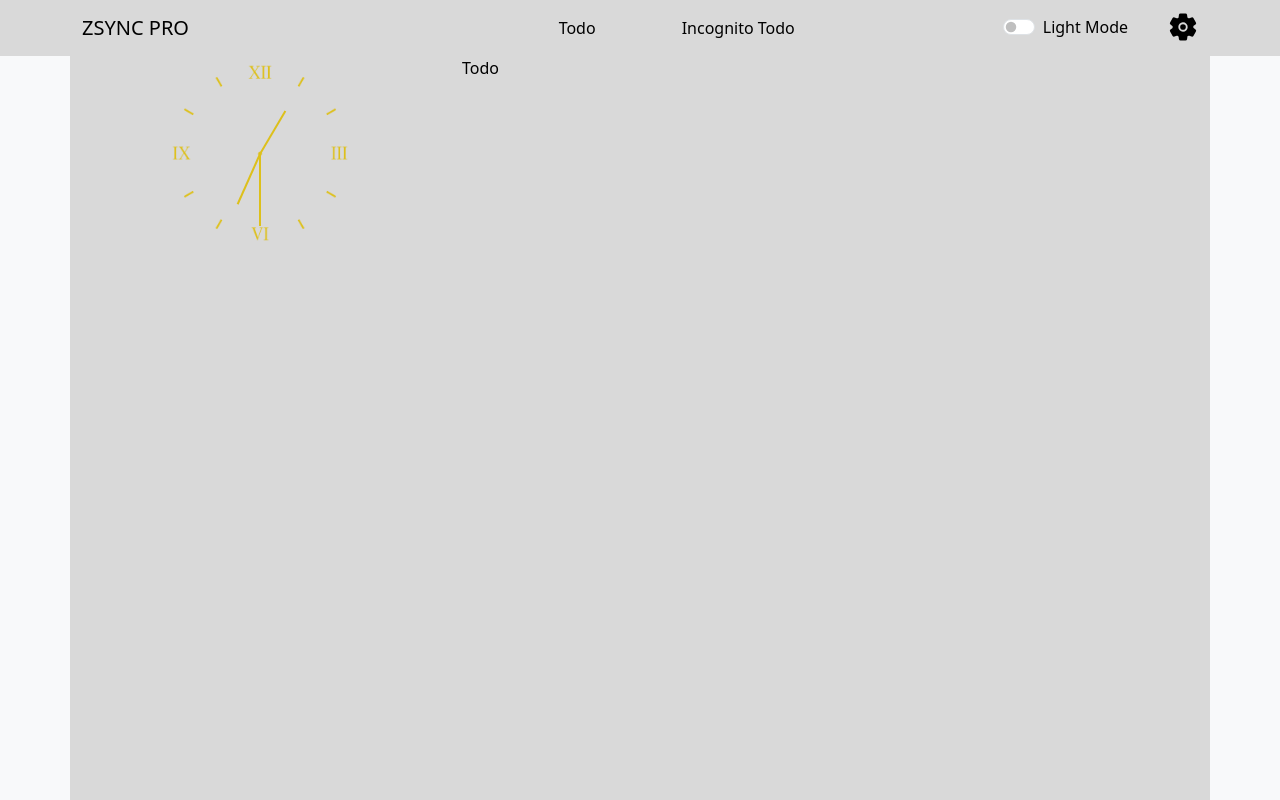
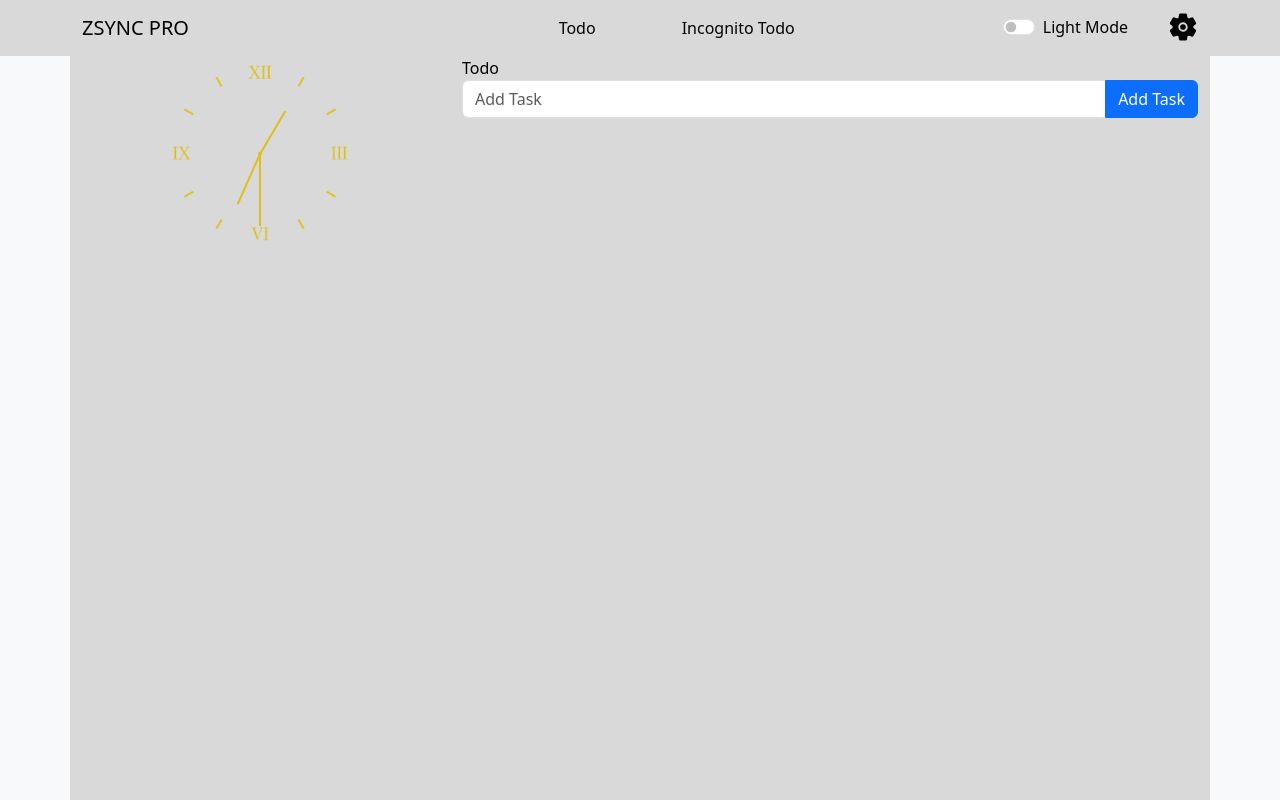
Before and after one commit to AakashGaur03/ZSYNC_PRO, a React (Vite) app: page / in a window 1280 px wide. Built offline with nearby package versions, Linux system fonts and the light colour scheme.

Commit message:
Working on Todo

```diff
--- a/src/components/Todo.jsx
+++ b/src/components/Todo.jsx
@@ -1,9 +1,51 @@
-import React from 'react'
+import React, { useState } from "react";
+import { Button, Form, InputGroup } from "react-bootstrap";
+import { FaTrash } from "react-icons/fa6";
+import { FaEdit } from "react-icons/fa";
 
 const Todo = () => {
+  const [newTask, setNewTask] = useState("");
+  const [tasks, setTasks] = useState([]);
+  const addTask = () => {
+    if (newTask.trim() !== "") {
+      setTasks([...tasks, { id: Date.now(), text: newTask, status: false }]);
+    }
+    setNewTask("");
+  };
   return (
-    <div>Todo</div>
-  )
-}
+    <>
+      <div>Todo</div>
+      <InputGroup className="mb-3">
+        <Form.Control
+          type="text"
+          value={newTask}
+          onChange={(e) => {
+            setNewTask(e.target.value);
+          }}
+          placeholder="Add Task"
+          aria-label=""
+          aria-describedby="addTask"
+        />
+        <Button variant="primary" id="" onClick={addTask}>
+          Add Task
+        </Button>
+      </InputGroup>
+      <div>{newTask}</div>
+      <ul style={{ overflowY: "auto", maxHeight: "75vh" }}>
+        {tasks.map((task) => (
+          <li key={task.id} style={{ display: "flex" }}>
+            <div style={{ width: "80%" }}>
+              {`${task.id} : `}
+              {task.text}
+            </div>
+            <Form.Check className="me-3" />
+            <FaEdit size={20} className="me-3" />
+            <FaTrash size={20} className="me-3" />
+          </li>
+        ))}
+      </ul>
+    </>
+  );
+};
 
-export default Todo
+export default Todo;
```
